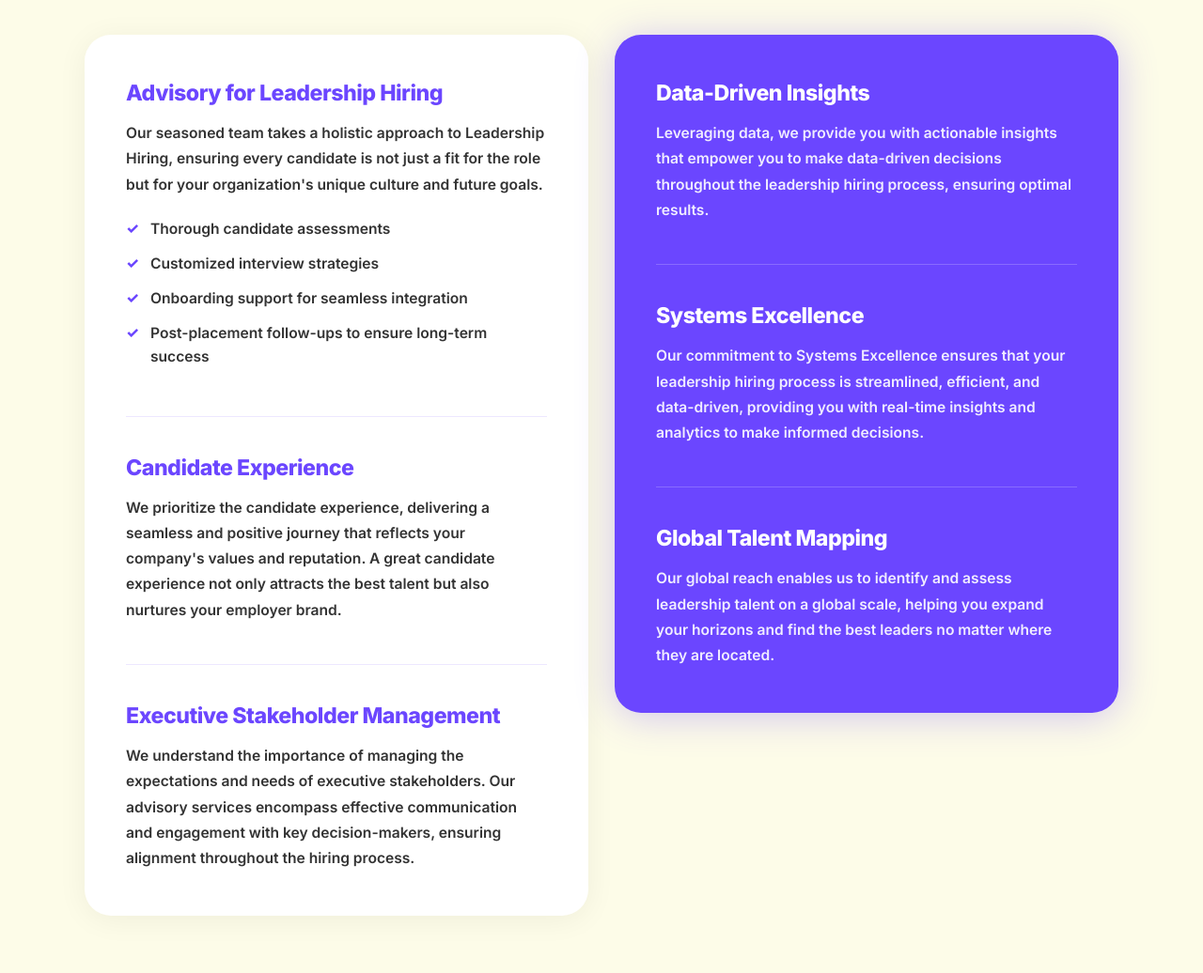
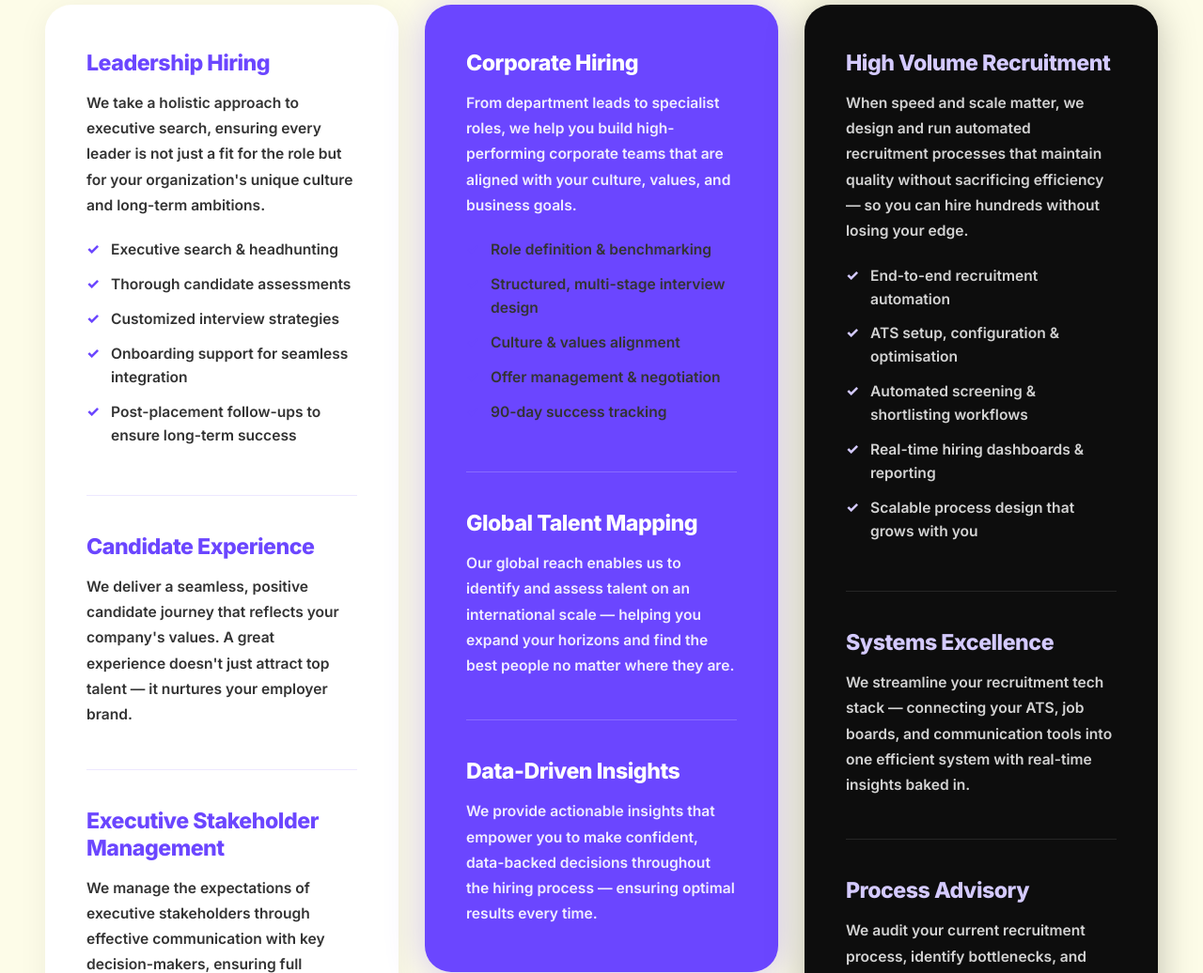
Before and after one commit to gitmeisteradh/Leadhiring, a plain HTML site: page index.html in a window 1280 px wide. Shown: the part 720-1756 px from the top of the page at 94% size. Drawn offline with Linux system fonts and the light colour scheme.

Commit message:
Broaden positioning from Leadership Hiring to Hiring; add three service pillars
Co-Authored-By: Claude Sonnet 4.6 <noreply@anthropic.com>

```diff
--- a/index.html
+++ b/index.html
@@ -3,8 +3,8 @@
 <head>
   <meta charset="UTF-8">
   <meta name="viewport" content="width=device-width, initial-scale=1.0">
-  <title>Lead. — Leadership Hiring Consulting & Advisory</title>
-  <meta name="description" content="We redefine the future of Leadership Hiring. Expert Executive Search, stakeholder management, and candidate experience consulting.">
+  <title>Lead. — Hiring Consulting & Advisory</title>
+  <meta name="description" content="We redefine the future of Hiring. From executive search to corporate team building and high-volume recruitment — Lead. delivers.">
   <link rel="preconnect" href="https://fonts.googleapis.com">
   <link rel="preconnect" href="https://fonts.gstatic.com" crossorigin>
   <link href="https://fonts.googleapis.com/css2?family=Inter:wght@400;600;700;800;900&display=swap" rel="stylesheet">
@@ -166,10 +166,10 @@
     }
 
     .services-grid {
-      max-width: 1100px;
+      max-width: 1200px;
       margin: 0 auto;
       display: grid;
-      grid-template-columns: 1fr 1fr;
+      grid-template-columns: 1fr 1fr 1fr;
       gap: 28px;
       align-items: start;
     }
@@ -248,6 +248,17 @@
     .card-purple .divider {
       background: rgba(255,255,255,0.2);
     }
+
+    .card-dark {
+      background: var(--black);
+      box-shadow: 0 4px 40px rgba(0,0,0,0.25);
+    }
+
+    .card-dark h2 { color: var(--purple-light); }
+    .card-dark p { color: rgba(255,255,255,0.82); }
+    .card-dark .divider { background: rgba(255,255,255,0.1); }
+    .card-dark .checklist li { color: rgba(255,255,255,0.82); }
+    .card-dark .checklist li::before { color: var(--purple-light); }
 
     /* ── CTA BAND ── */
     .cta-band {
@@ -334,6 +345,10 @@
     }
 
     /* ── RESPONSIVE ── */
+    @media (max-width: 1100px) {
+      .services-grid { grid-template-columns: 1fr 1fr; }
+    }
+
     @media (max-width: 900px) {
       nav { padding: 16px 24px; }
       .hero { padding: 72px 24px 64px; }
@@ -369,9 +384,9 @@
   <!-- HERO -->
   <section class="hero">
     <div class="hero-inner">
-      <span class="hero-eyebrow">Leadership Hiring</span>
+      <span class="hero-eyebrow">Hiring Consulting & Advisory</span>
       <h1>This is Lead.</h1>
-      <p class="hero-body">We redefine the future of Leadership Hiring. With a profound understanding of Executive Search and stakeholder management, our expertise ensures every hire adds value, optimizing your ROI. We deliver cost-efficient solutions and a seamless candidate experience that transcends industry norms.</p>
+      <p class="hero-body">We redefine the future of Hiring. Whether you're placing your next C-suite executive, scaling a corporate team, or running high-volume recruitment at speed — our expertise ensures every hire adds value, optimizing your ROI and fueling your business growth.</p>
       <p class="hero-sub">Partner with us to unlock a world of possibilities.</p>
       <a href="mailto:Thom@leadhiring.com" class="btn btn-purple">Start a conversation</a>
     </div>
@@ -381,13 +396,14 @@
   <section class="services">
     <div class="services-grid">
 
-      <!-- White card -->
+      <!-- Card 1: Leadership Hiring -->
       <div class="card card-white">
 
         <div class="service-block">
-          <h2>Advisory for Leadership Hiring</h2>
-          <p>Our seasoned team takes a holistic approach to Leadership Hiring, ensuring every candidate is not just a fit for the role but for your organization's unique culture and future goals.</p>
+          <h2>Leadership Hiring</h2>
+          <p>We take a holistic approach to executive search, ensuring every leader is not just a fit for the role but for your organization's unique culture and long-term ambitions.</p>
           <ul class="checklist">
+            <li>Executive search & headhunting</li>
             <li>Thorough candidate assessments</li>
             <li>Customized interview strategies</li>
             <li>Onboarding support for seamless integration</li>
@@ -399,38 +415,76 @@
 
         <div class="service-block">
           <h2>Candidate Experience</h2>
-          <p>We prioritize the candidate experience, delivering a seamless and positive journey that reflects your company's values and reputation. A great candidate experience not only attracts the best talent but also nurtures your employer brand.</p>
+          <p>We deliver a seamless, positive candidate journey that reflects your company's values. A great experience doesn't just attract top talent — it nurtures your employer brand.</p>
         </div>
 
         <div class="divider"></div>
 
         <div class="service-block">
           <h2>Executive Stakeholder Management</h2>
-          <p>We understand the importance of managing the expectations and needs of executive stakeholders. Our advisory services encompass effective communication and engagement with key decision-makers, ensuring alignment throughout the hiring process.</p>
+          <p>We manage the expectations of executive stakeholders through effective communication with key decision-makers, ensuring full alignment throughout the hiring process.</p>
         </div>
 
       </div>
 
-      <!-- Purple card -->
+      <!-- Card 2: Corporate Hiring -->
       <div class="card card-purple">
 
         <div class="service-block">
+          <h2>Corporate Hiring</h2>
+          <p>From department leads to specialist roles, we help you build high-performing corporate teams that are aligned with your culture, values, and business goals.</p>
+          <ul class="checklist" style="color:rgba(255,255,255,0.9);">
+            <li>Role definition & benchmarking</li>
+            <li>Structured, multi-stage interview design</li>
+            <li>Culture & values alignment</li>
+            <li>Offer management & negotiation</li>
+            <li>90-day success tracking</li>
+          </ul>
+        </div>
+
+        <div class="divider"></div>
+
+        <div class="service-block">
+          <h2>Global Talent Mapping</h2>
+          <p>Our global reach enables us to identify and assess talent on an international scale — helping you expand your horizons and find the best people no matter where they are.</p>
+        </div>
+
+        <div class="divider"></div>
+
+        <div class="service-block">
           <h2>Data-Driven Insights</h2>
-          <p>Leveraging data, we provide you with actionable insights that empower you to make data-driven decisions throughout the leadership hiring process, ensuring optimal results.</p>
+          <p>We provide actionable insights that empower you to make confident, data-backed decisions throughout the hiring process — ensuring optimal results every time.</p>
+        </div>
+
+      </div>
+
+      <!-- Card 3: High Volume Recruitment -->
+      <div class="card card-dark">
+
+        <div class="service-block">
+          <h2>High Volume Recruitment</h2>
+          <p>When speed and scale matter, we design and run automated recruitment processes that maintain quality without sacrificing efficiency — so you can hire hundreds without losing your edge.</p>
+          <ul class="checklist">
+            <li>End-to-end recruitment automation</li>
+            <li>ATS setup, configuration & optimisation</li>
+            <li>Automated screening & shortlisting workflows</li>
+            <li>Real-time hiring dashboards & reporting</li>
+            <li>Scalable process design that grows with you</li>
+          </ul>
         </div>
 
         <div class="divider"></div>
 
         <div class="service-block">
           <h2>Systems Excellence</h2>
-          <p>Our commitment to Systems Excellence ensures that your leadership hiring process is streamlined, efficient, and data-driven, providing you with real-time insights and analytics to make informed decisions.</p>
+          <p>We streamline your recruitment tech stack — connecting your ATS, job boards, and communication tools into one efficient system with real-time insights baked in.</p>
         </div>
 
         <div class="divider"></div>
 
         <div class="service-block">
-          <h2>Global Talent Mapping</h2>
-          <p>Our global reach enables us to identify and assess leadership talent on a global scale, helping you expand your horizons and find the best leaders no matter where they are located.</p>
+          <h2>Process Advisory</h2>
+          <p>We audit your current recruitment process, identify bottlenecks, and implement structured workflows that cut time-to-hire while improving the quality of every candidate interaction.</p>
         </div>
 
       </div>
@@ -440,7 +494,7 @@
 
   <!-- CTA BAND -->
   <section class="cta-band">
-    <h2>Elevate your Leadership Hiring<br>strategy to new heights</h2>
+    <h2>Elevate your Hiring strategy<br>to new heights</h2>
     <p>Let's build something extraordinary together.</p>
     <a href="mailto:Thom@leadhiring.com" class="btn btn-dark">Get in touch</a>
   </section>
@@ -452,7 +506,7 @@
       <div class="logo-sub">Consulting &amp; Advisory</div>
     </a>
 
-    <p class="footer-center">© 2025 Lead. Consulting &amp; Advisory</p>
+    <p class="footer-center">© 2026 Lead. Consulting &amp; Advisory</p>
 
     <div class="footer-right">
       <a href="https://www.linkedin.com/in/thom-van-den-heuvel" target="_blank" rel="noopener" class="footer-icon" aria-label="LinkedIn">
```
